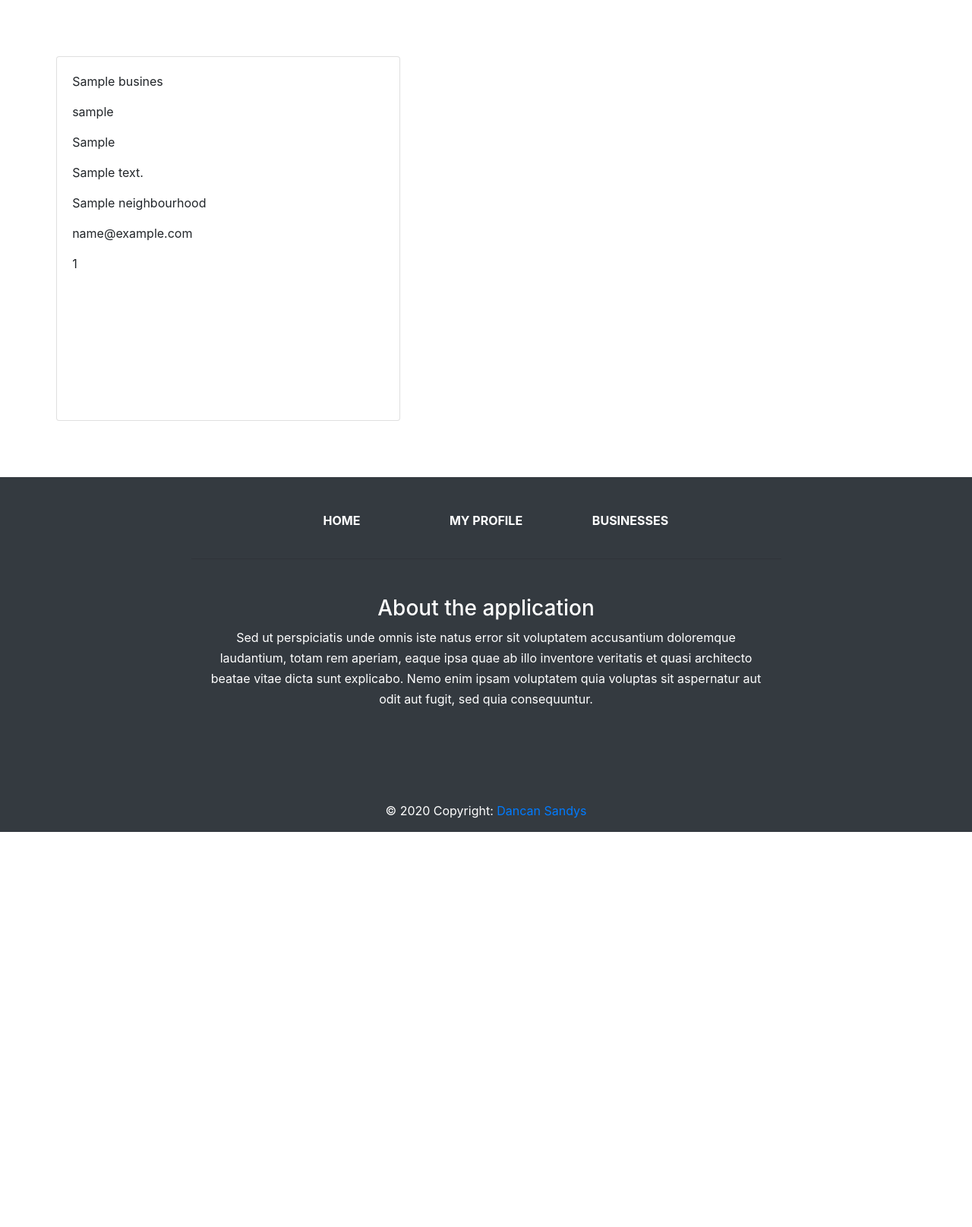
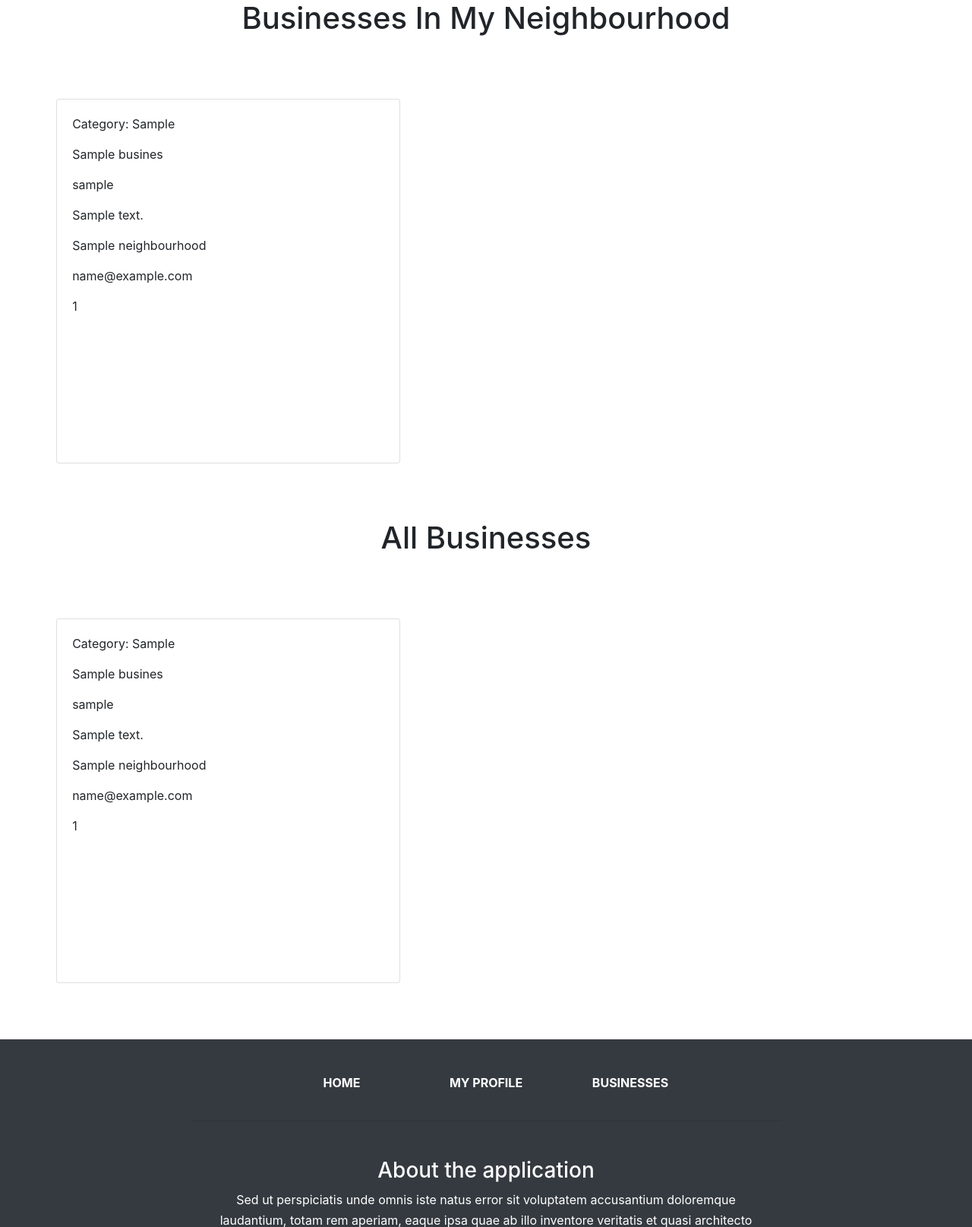
Before and after one commit to dancan-sandys/neighbourhoods, a Django app: page /businessses/ in a window 1280 px wide. Shown: the part 56-1671 px from the top of the page at 76% size. Before the commit the page ends 1151 px from the top, so only its background shows below. Run offline with Django 3.2, Linux system fonts and the light colour scheme; a user stored in the database is signed in; tables that the repository leaves empty hold one stand-in row (values such as "Sample post"); some libraries are stand-ins or nearby versions.

Commit message:
add neigbourhood businesses to the neighbourhood page

```diff
--- a/neigbour/templates/Business/businesses.html
+++ b/neigbour/templates/Business/businesses.html
@@ -7,12 +7,29 @@
 
 {%endblock%}
 
+<h1 class="text-center">Businesses In My Neighbourhood</h1>
+<div class="businesses">
+    {%for business in ourbusinesses%}
+    <div class="business card">
+        <p>Category: {{business.category}}</p>
+        <p>{{business.Name}}</p>
+        <p>{{business.owner.username}}</p>
+        <p>{{business.Description}}</p>
+        <p>{{business.Neighbourhood.Name}}</p>
+        <p>{{business.Email}}</p>
+        <p>{{business.Phone}}</p>
+
+    </div>
+    {%endfor%}
+</div>
+
+<h1 class="text-center">All Businesses</h1>
 <div class="businesses">
     {%for business in businesses%}
     <div class="business card">
+        <p>Category: {{business.category}}</p>
         <p>{{business.Name}}</p>
         <p>{{business.owner.username}}</p>
-        <p>{{business.category}}</p>
         <p>{{business.Description}}</p>
         <p>{{business.Neighbourhood.Name}}</p>
         <p>{{business.Email}}</p>
--- a/neigbour/templates/footer.html
+++ b/neigbour/templates/footer.html
@@ -26,7 +26,7 @@
         <!-- Grid column -->
         <div class="col-md-2 mb-3">
           <h6 class="text-uppercase font-weight-bold">
-            <a href="#!" class="text-white" >Businesses</a>
+            <a href="{%url 'businesses'%}" class="text-white" >Businesses</a>
           </h6>
         </div>
         <!-- Grid column -->
--- a/neigbour/templates/navbar.html
+++ b/neigbour/templates/navbar.html
@@ -9,7 +9,7 @@
           <a class="nav-link text-white" href="{%url 'profile'%}">My Profile <span class="sr-only">(current)</span></a>
         </li>
         <li class="nav-item">
-          <a class="nav-link text-white" href="#">Businesses</a>
+          <a class="nav-link text-white" href="{%url 'businesses'%}">Businesses</a>
         </li>
 
       </ul>
--- a/neigbour/views.py
+++ b/neigbour/views.py
@@ -64,9 +64,11 @@ def allneighbourhoods(request):
     return render(request, 'Neigbourhoods/allneighbourhoods.html',{"neigbourhoods":neighbourhoods})
 
 def businesses(request):
+    account = user.objects.get(user = request.user)
+    neighbourhoodbusinesses = Business.objects.filter(Neighbourhood = account.Neighbourhood)
     allbusinesses = Business.objects.all()
 
-    return render(request, 'Business/businesses.html',{"businesses":allbusinesses})
+    return render(request, 'Business/businesses.html',{"businesses":allbusinesses, "ourbusinesses":neighbourhoodbusinesses})
 
 def createaccount(request):
     form =accounts()
```
